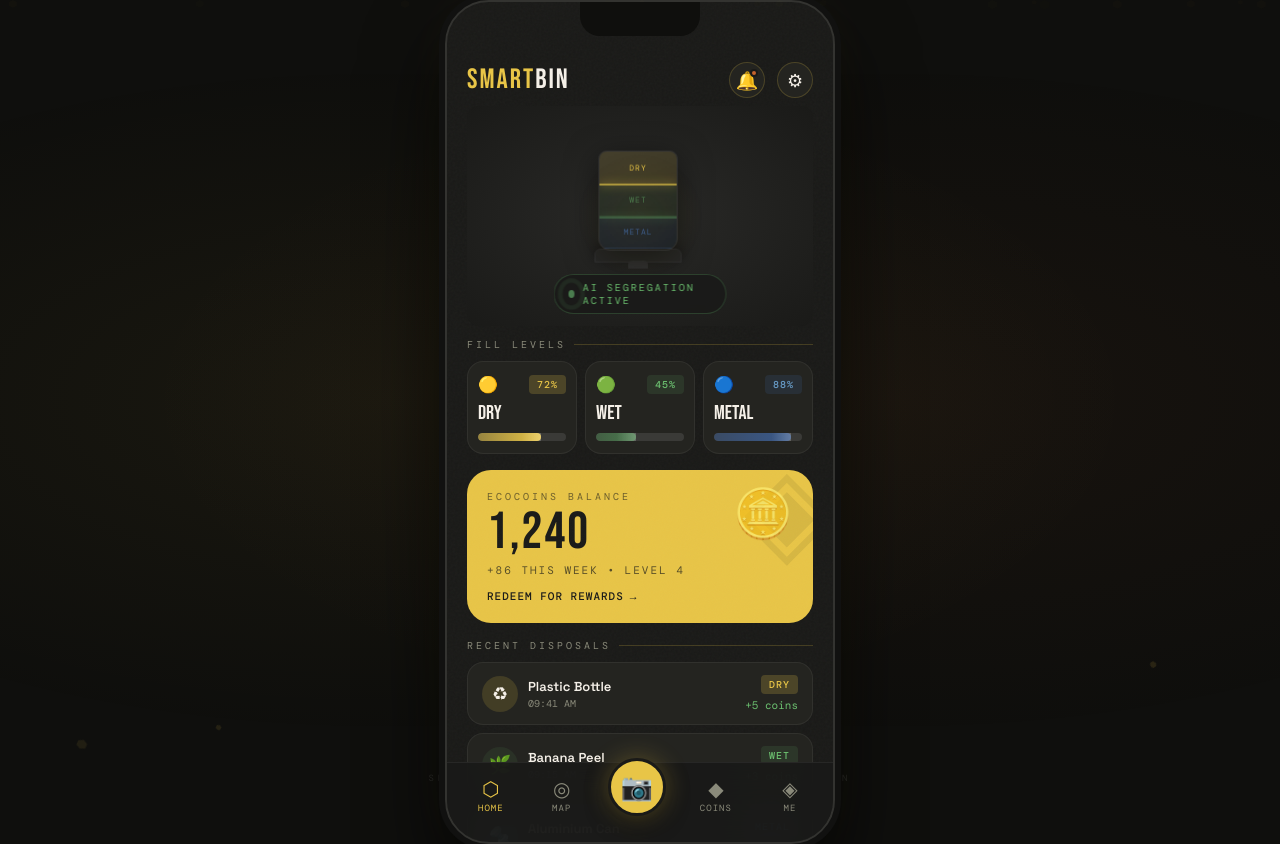
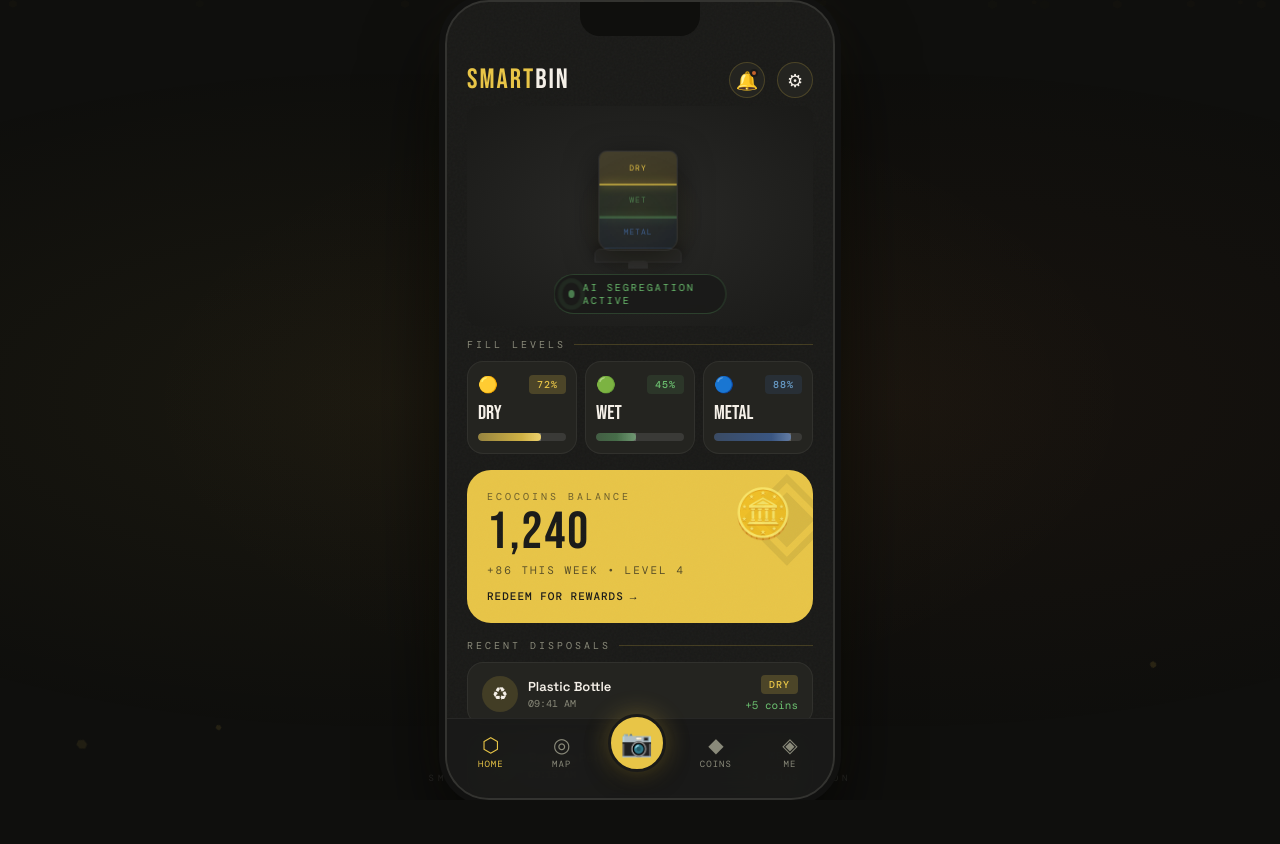
Before and after one commit to adityasingh-cloud/smartdustbinapp, a React (Vite) app: page / in a window 1280 px wide. After the commit the page ends 800 px from the top, so only its background shows below. Built offline with nearby package versions, Linux system fonts and the light colour scheme; a web font is replaced by a local one.

Commit message:
fix: scroll enabled in all screens

```diff
--- a/src/index.css
+++ b/src/index.css
@@ -59,6 +59,7 @@ img { display: block; max-width: 100%; }
 .phone-shell {
   width: var(--phone-w);
   height: var(--phone-h);
+  max-height: 100dvh;
   background: var(--bg);
   border-radius: 44px;
   border: 2px solid #333330;
@@ -70,6 +71,7 @@ img { display: block; max-width: 100%; }
   overflow: hidden;
   display: flex;
   flex-direction: column;
+  touch-action: pan-y;
 }
 
 /* Notch */
@@ -87,13 +89,15 @@ img { display: block; max-width: 100%; }
 /* ─── SCREEN CONTAINER ─── */
 .screen {
   flex: 1;
+  min-height: 0;           /* CRITICAL: allows flex child to shrink and scroll */
   overflow-y: auto;
   overflow-x: hidden;
-  padding-bottom: 80px;
+  padding-bottom: 88px;
   padding-top: 44px;
   scrollbar-width: none;
   -ms-overflow-style: none;
   position: relative;
+  -webkit-overflow-scrolling: touch; /* smooth momentum scroll on iOS */
 }
 .screen::-webkit-scrollbar { display: none; }
 
```
